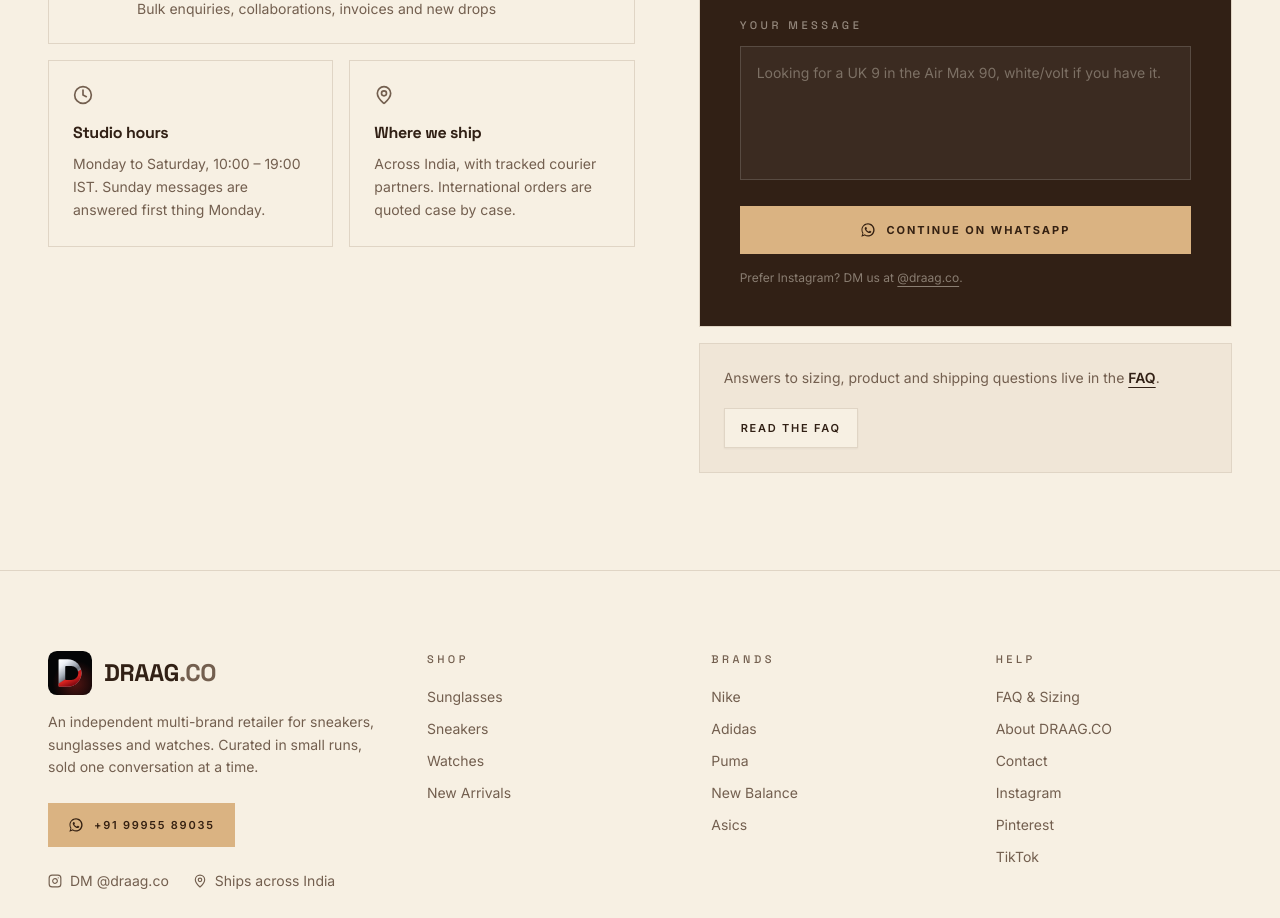
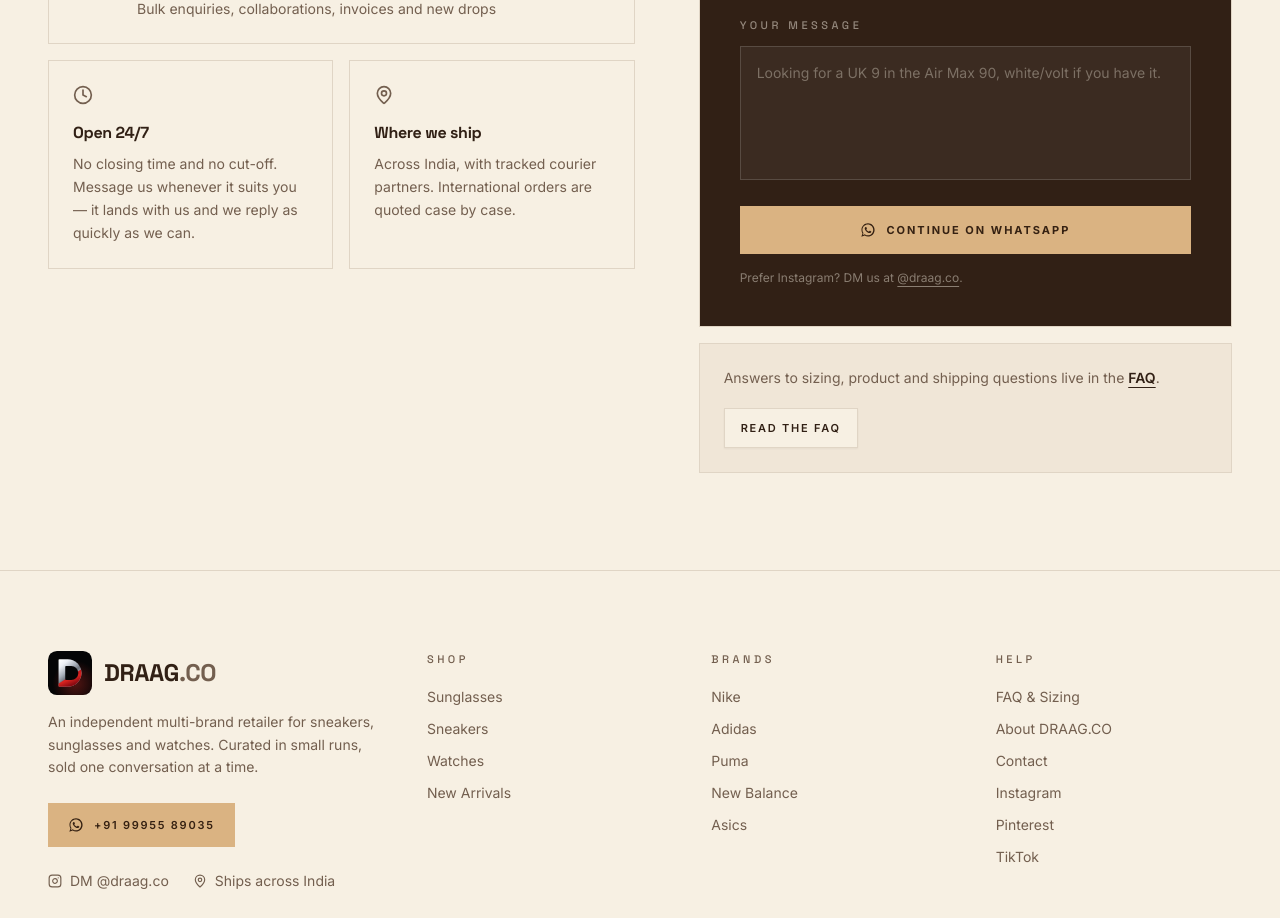
Before and after one commit to DRAAG/draag, a React (Vite) app: page /contact in a window 1280 px wide. Shown: the part 880-1798 px from the top of the page. Built offline with nearby package versions, Linux system fonts and the light colour scheme; no server answers; what @convex-dev/auth would draw is missing.

Commit message:
Freebuff: Remove "studio hours (Mon–Sat, 10:00–19:00 IST)" and add...

```diff
--- a/src/pages/Contact.tsx
+++ b/src/pages/Contact.tsx
@@ -93,10 +93,10 @@ export default function Contact() {
           <Reveal delay={0.2} className="grid gap-4 sm:grid-cols-2">
             <div className="rounded-sm border border-border p-6">
               <Clock className="size-5 text-muted-foreground" />
-              <p className="display mt-4 text-base">Studio hours</p>
+              <p className="display mt-4 text-base">Open 24/7</p>
               <p className="mt-2 text-sm leading-relaxed text-muted-foreground">
-                Monday to Saturday, 10:00 – 19:00 IST. Sunday messages are
-                answered first thing Monday.
+                No closing time and no cut-off. Message us whenever it suits
+                you — it lands with us and we reply as quickly as we can.
               </p>
             </div>
             <div className="rounded-sm border border-border p-6">
--- a/src/pages/Faq.tsx
+++ b/src/pages/Faq.tsx
@@ -29,7 +29,7 @@ const SECTIONS = [
       },
       {
         q: "How long do replies take?",
-        a: "Usually under 15 minutes during studio hours (Mon–Sat, 10:00–19:00 IST). Late-night messages get answered first thing the next morning.",
+        a: "Usually under 15 minutes. We're on 24/7 — there's no closing time, so message whenever it suits you.",
       },
       {
         q: "How do I pay?",
```
